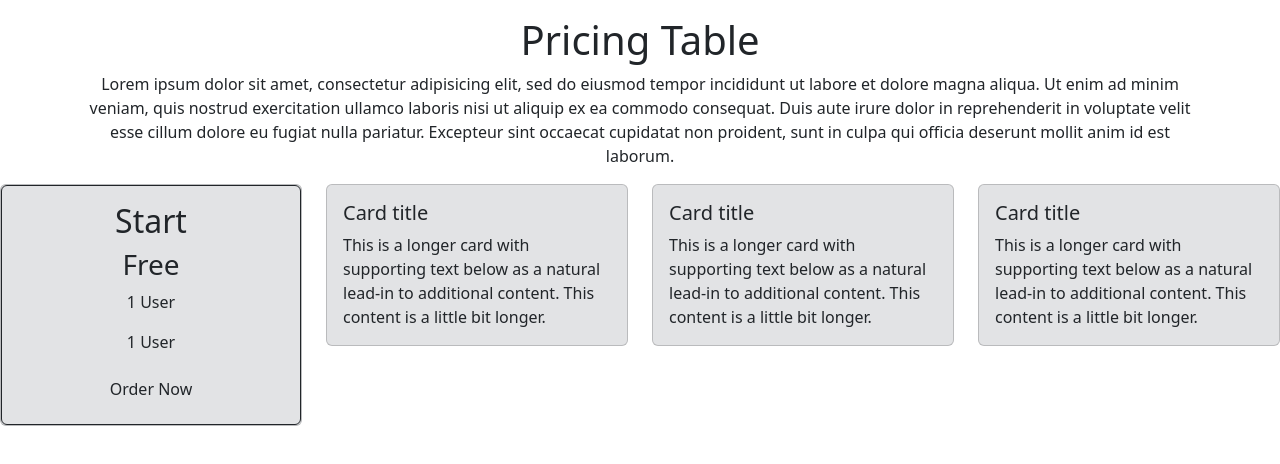
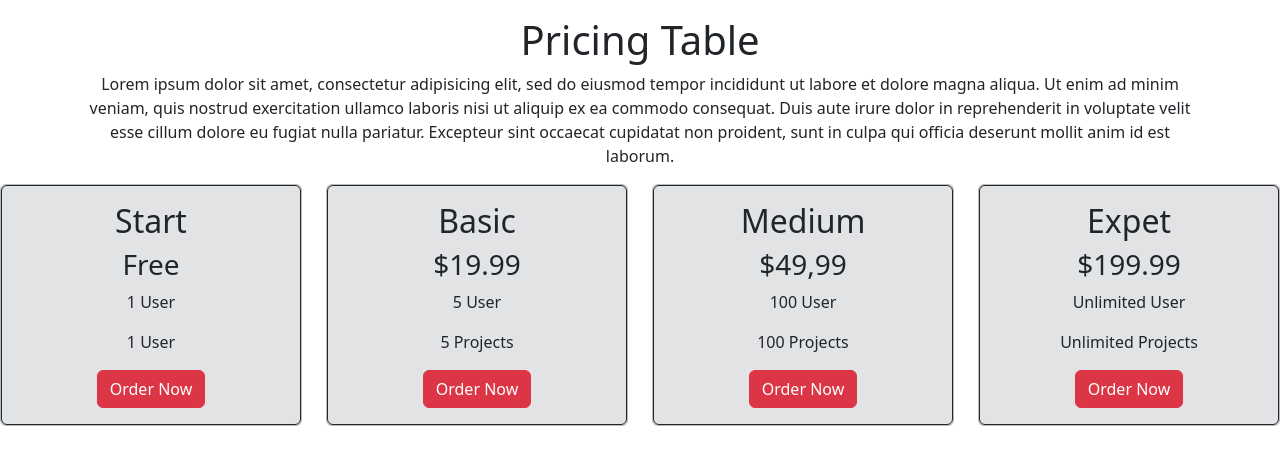
Before and after one commit to mr-baraiya/semester-2, a plain HTML site: page Lab-21/Lab_21_B.html in a window 1280 px wide. Drawn offline with nearby package versions, Linux system fonts and the light colour scheme.

Commit message:
Add files via upload

```diff
--- a/Lab-21/Lab_21_B.html
+++ b/Lab-21/Lab_21_B.html
@@ -26,36 +26,50 @@
             <p class="card-text text-center">1 User</p>
             <p class="card-text text-center">1 User</p>
             <div class="text-center">
-               <a href="#" target="_blank" class="btn btn-danger-emphasis">Order Now</a>
+              <a href="#" target="_blank" class="btn btn-danger">Order Now</a>
             </div>
           </div>
         </div>
       </div>
       <div class="col-3">
         <div class="card bg-secondary-subtle">
-          <div class="card-body">
-            <h5 class="card-title">Card title</h5>
-            <p class="card-text">This is a longer card with supporting text below as a natural lead-in to additional content. This content is a little bit longer.</p>
+          <div class="card-body border border-dark rounded">
+            <h2 class="card-title text-center">Basic</h2>
+            <h3 class="text-center">$19.99</h3>
+            <p class="card-text text-center">5 User</p>
+            <p class="card-text text-center">5 Projects</p>
+            <div class="text-center">
+              <a href="#" target="_blank" class="btn btn-danger">Order Now</a>
+            </div>
           </div>
         </div>
       </div>
-      <div class="col-3">
+       <div class="col-3">
         <div class="card bg-secondary-subtle">
-          <div class="card-body">
-            <h5 class="card-title">Card title</h5>
-            <p class="card-text">This is a longer card with supporting text below as a natural lead-in to additional content. This content is a little bit longer.</p>
+          <div class="card-body border border-dark rounded">
+            <h2 class="card-title text-center">Medium</h2>
+            <h3 class="text-center">$49,99</h3>
+            <p class="card-text text-center">100 User</p>
+            <p class="card-text text-center">100 Projects</p>
+            <div class="text-center">
+              <a href="#" target="_blank" class="btn btn-danger">Order Now</a>
+            </div>
           </div>
         </div>
       </div>
-      <div class="col-3">
+       <div class="col-3">
         <div class="card bg-secondary-subtle">
-          <div class="card-body">
-            <h5 class="card-title">Card title</h5>
-            <p class="card-text">This is a longer card with supporting text below as a natural lead-in to additional content. This content is a little bit longer.</p>
+          <div class="card-body border border-dark rounded">
+            <h2 class="card-title text-center">Expet</h2>
+            <h3 class="text-center">$199.99</h3>
+            <p class="card-text text-center">Unlimited User</p>
+            <p class="card-text text-center">Unlimited Projects</p>
+            <div class="text-center">
+              <a href="#" target="_blank" class="btn btn-danger">Order Now</a>
+            </div>
           </div>
         </div>
       </div>
-    </div>
     <script src="https://cdn.jsdelivr.net/npm/bootstrap@5.3.3/dist/js/bootstrap.bundle.min.js"></script>
   </body>
 </html>
```
